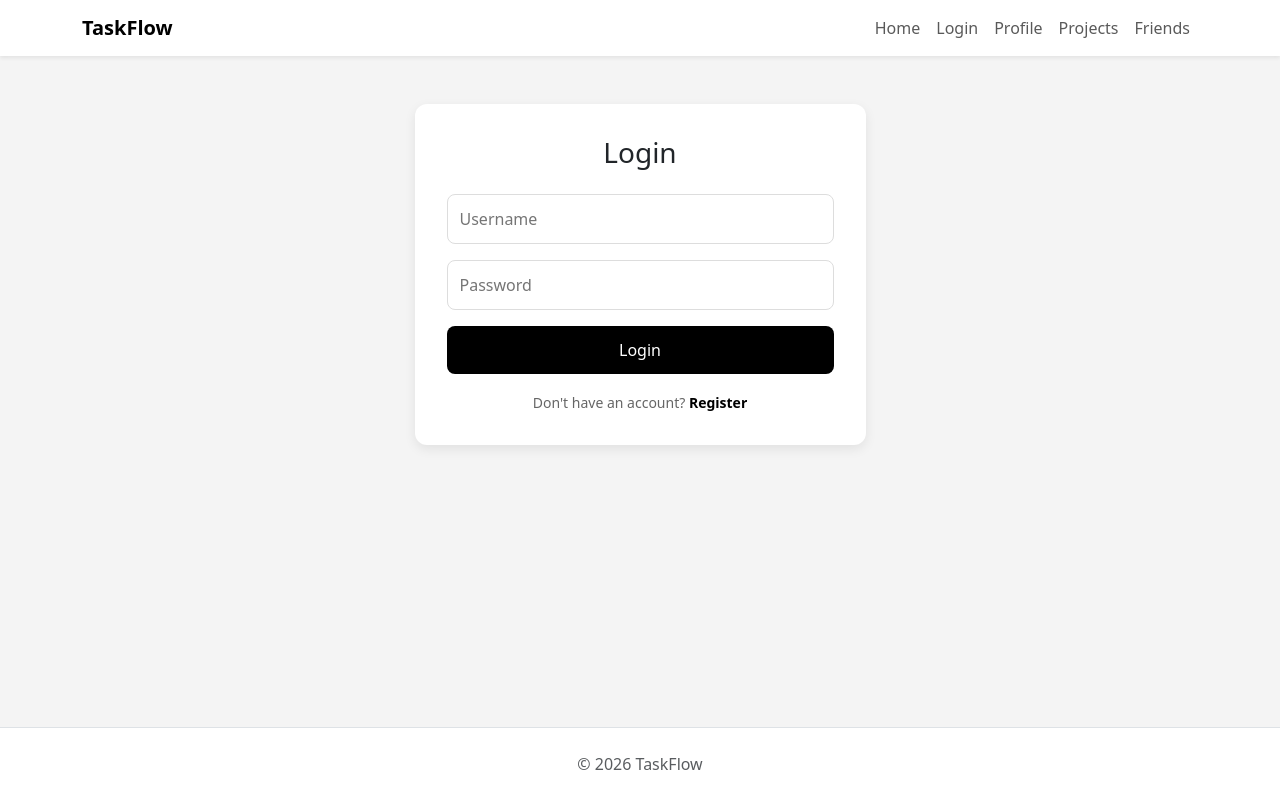
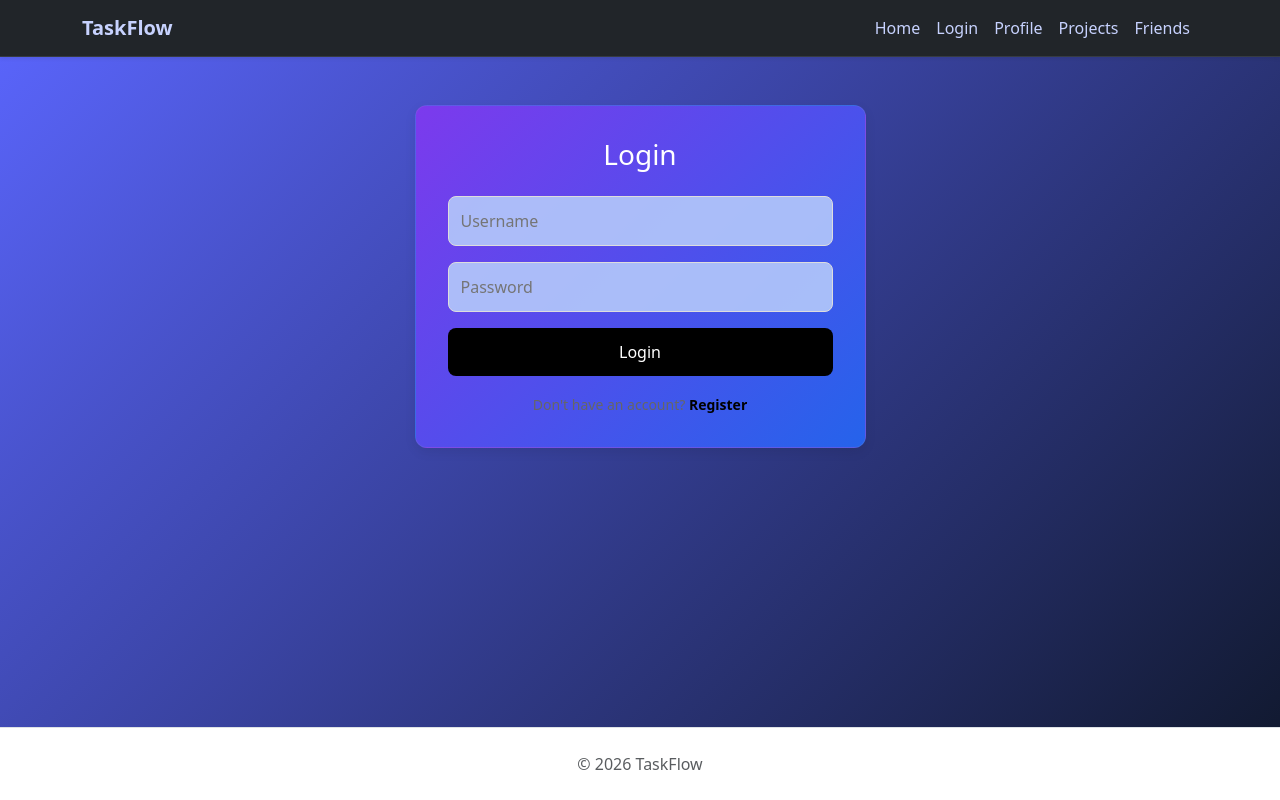
Before and after one commit to AndrewBayzan/Task-Manager, a FastAPI app: page /auth/login in a window 1280 px wide. Run offline with FastAPI, Linux system fonts and the light colour scheme.

Commit message:
minor UI fixes

```diff
--- a/templates/base.html
+++ b/templates/base.html
@@ -10,14 +10,78 @@
 
     <style>
         body {
-            background-color: #f8f9fa;
+            background: radial-gradient(circle at top left, #5b66ff 1%, #1f2937 1%, #0f172a 100%);
+            color: #e2e8f0;
             min-height: 100vh;
             display: flex;
             flex-direction: column;
         }
 
+        .navbar {
+            background: rgba(15, 23, 42, 0.96);
+            border-bottom: 1px solid rgba(148, 163, 184, 0.18);
+        }
+
         .navbar-brand {
             font-weight: 700;
+            color: #c7d2fe !important;
+        }
+
+        .navbar-nav .nav-link {
+            color: #c7d2fe !important;
+        }
+
+        .navbar-nav .nav-link:hover {
+            color: #a5b4fc !important;
+        }
+
+        .card,
+        .card-body,
+        .login-card,
+        .register-card,
+        .section-card,
+        .dashboard-card,
+        .modal-content {
+            background: rgba(15, 23, 42, 0.92);
+            border: 1px solid rgba(148, 163, 184, 0.16);
+            color: #ffffff;
+        }
+
+        .card {
+            box-shadow: 0 24px 60px rgba(15, 23, 42, 0.38);
+        }
+
+        .btn-primary {
+            background: linear-gradient(135deg, #7c3aed, #2563eb);
+            border: none;
+            color: #ffffff;
+        }
+
+        .btn-primary:hover {
+            background: linear-gradient(135deg, #6d28d9, #1d4ed8);
+            color: #ffffff;
+        }
+
+        .btn-secondary {
+            background: rgba(255, 255, 255, 0.92);
+            color: #e8e5e5;
+            border: 1px solid rgba(15, 23, 42, 0.12);
+        }
+
+        .form-control,
+        .form-select,
+        input[type="text"],
+        input[type="password"],
+        input[type="email"] {
+            background: rgba(180, 201, 251, 0.9);
+            color: #ffffff;
+            border: 1px solid rgba(148, 163, 184, 0.2);
+        }
+
+        .form-control:focus,
+        .form-select:focus {
+            border-color: #8b5cf6;
+            box-shadow: 0 0 0 0.2rem rgba(124, 58, 237, 0.25);
         }
 
         footer {
@@ -28,7 +92,7 @@
     {% block head %}{% endblock %}
 </head>
 <body>
-    <nav class="navbar navbar-expand-lg navbar-light bg-white shadow-sm">
+    <nav class="navbar navbar-expand-lg navbar-dark bg-dark shadow-sm">
         <div class="container">
             <a class="navbar-brand fw-bold" href="/">TaskFlow</a>
 
--- a/templates/index.html
+++ b/templates/index.html
@@ -7,7 +7,7 @@
     <div class="col-lg-8">
         <div class="card shadow-sm p-5 text-center">
             <h1 class="display-4 fw-bold mb-3">Welcome! 👋</h1>
-            <p class="lead text-muted mb-4">This is the homepage</p>
+            <p class="lead mb-4">This is the homepage</p>
             <div>
                 <a href="/docs" class="btn btn-dark btn-lg">Swagger Docs</a>
             </div>
--- a/templates/login.html
+++ b/templates/login.html
@@ -4,9 +4,9 @@
 
 {% block head %}
 <style>
-    body { background: #f4f4f4; }
+    body { background: linear-gradient(135deg, #5b66ff, #0f172a); }
     .login-card {
-        background: white;
+        background: linear-gradient(135deg, #7c3aed, #2563eb);
         padding: 32px;
         border-radius: 12px;
         width: 100%;
```
